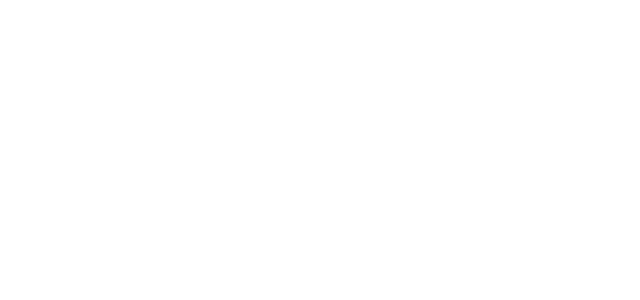
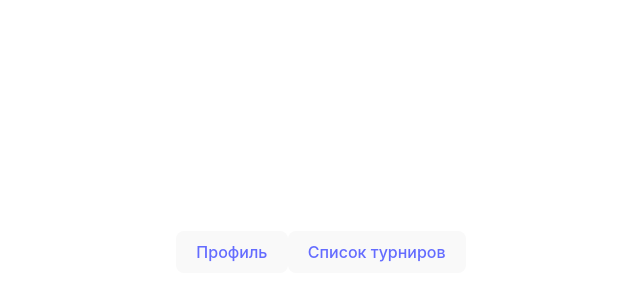
Before and after one commit to Fantastic-Hackathon-team-District-245/Frontend, a React (Vite) app in the folder frontend/: page / in a window 1280 px wide. Shown: the part 148-448 px from the top of the page, without its empty margins (319-959 px from the left). Built offline with nearby package versions, Linux system fonts and the light colour scheme.

Commit message:
Home page init

```diff
--- a/frontend/src/components/Home/Home.tsx
+++ b/frontend/src/components/Home/Home.tsx
@@ -1,9 +1,16 @@
 import React from 'react';
+import {Link} from "react-router-dom";
+import profil from "../Profil/Profil.tsx";
 
 const Home = () => {
     return (
         <div>
-
+            <button>
+                <Link to={"/profil"}> Профиль </Link>
+            </button>
+            <button>
+                <Link to={"/turnirs"}> Список турниров </Link>
+            </button>
         </div>
     );
 };
```
Also changed, not shown: frontend/src/components/NavBar/NavBar.tsx (added, +11 -0 lines), frontend/src/components/NavBar/NavBar.module.css (added).
